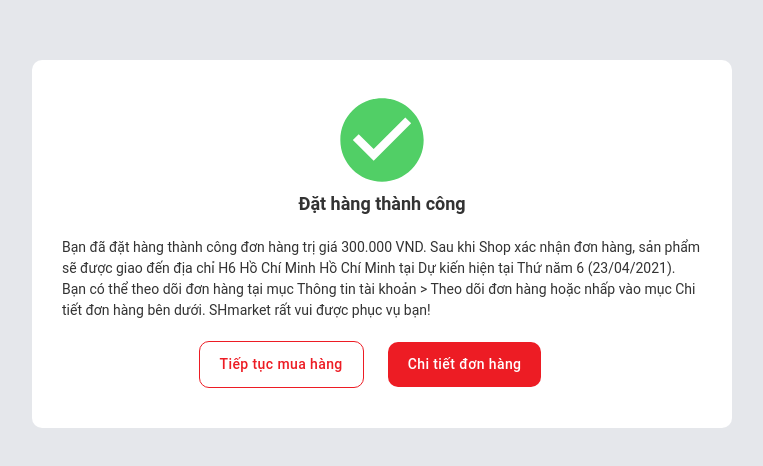
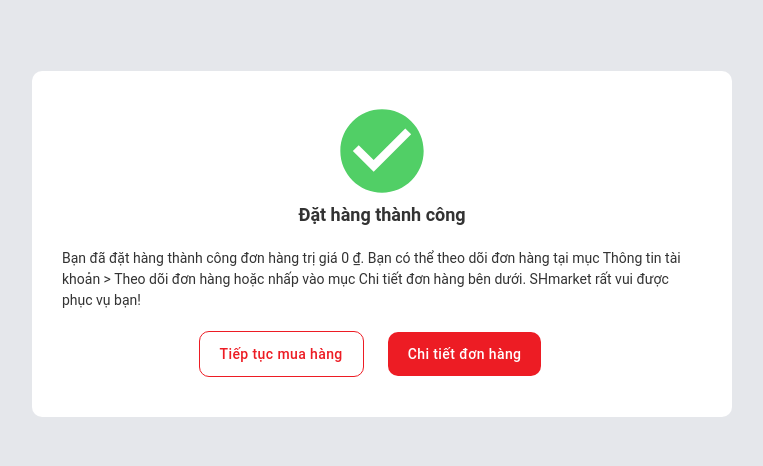
Before and after one commit to hvtruong2209/Winmart, a React (Create React App) app: page /payment/success in a window 1280 px wide. Shown: the part 156-622 px from the top of the page, without its empty margins (258-1021 px from the left). Built offline with nearby package versions, Linux system fonts and the light colour scheme; no server answers; what @microsoft/signalr, react-swipeable-views-utils would draw is missing.

Commit message:
fix payment

```diff
--- a/src/page/client/payment/PaymentSuccess.tsx
+++ b/src/page/client/payment/PaymentSuccess.tsx
@@ -1,33 +1,17 @@
-import { CheckoutService } from "api/Checkout";
-import { useEffect } from "react";
 import CheckCircleIcon from "@mui/icons-material/CheckCircle";
 import { Button } from "@mui/material";
 import { useNavigate } from "react-router-dom";
+import { getFormatCurrencyVND } from "Utils/Image";
 export const PaymentSuccess = () => {
   const navigate = useNavigate();
   const getQueryParams = () => {
     const query = new URLSearchParams(window.location.search);
     return {
-      vnpAmount: query.get("vnp_Amount"),
-      vnpResponseCode: query.get("vnp_ResponseCode"),
-      vnpTransactionStatus: query.get("vnp_TransactionStatus"),
-      orderId: query.get("vnp_OrderInfo")?.split("-")[0],
+      amount: query.get("amount"),
     };
   };
 
-  const { vnpAmount, vnpResponseCode, vnpTransactionStatus, orderId } = getQueryParams();
-
-  const handlePaymentStatus = async () => {
-    let isSuccess = false;
-    if (vnpResponseCode === "00" && vnpTransactionStatus === "00") {
-      isSuccess = true;
-    }
-    const res = await CheckoutService.getCheckoutCallback(orderId!, isSuccess);
-  };
-
-  useEffect(() => {
-    handlePaymentStatus();
-  }, []);
+  const { amount } = getQueryParams();
 
   return (
     <div className="payment-success">
@@ -35,8 +19,7 @@ export const PaymentSuccess = () => {
         <CheckCircleIcon style={{ color: "#51cf66", height: 100, width: 100 }} />
         <h1>Đặt hàng thành công</h1>
         <p>
-          {`Bạn đã đặt hàng thành công đơn hàng trị giá 300.000 VND.
-          Sau khi Shop xác nhận đơn hàng, sản phẩm sẽ được giao đến địa chỉ H6 Hồ Chí Minh Hồ Chí Minh tại Dự kiến hiện tại Thứ năm 6 (23/04/2021).
+          {`Bạn đã đặt hàng thành công đơn hàng trị giá ${getFormatCurrencyVND(Number(amount))}.
           Bạn có thể theo dõi đơn hàng tại mục Thông tin tài khoản > Theo dõi đơn hàng hoặc nhấp vào mục Chi tiết đơn hàng bên dưới.
           SHmarket rất vui được phục vụ bạn!`}
         </p>
```
